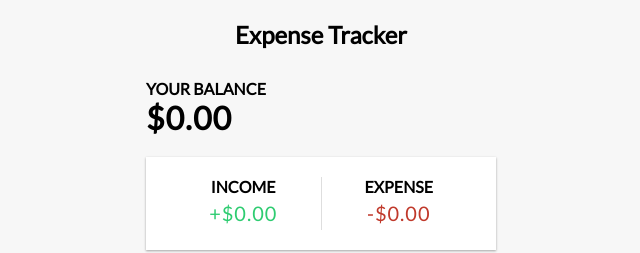
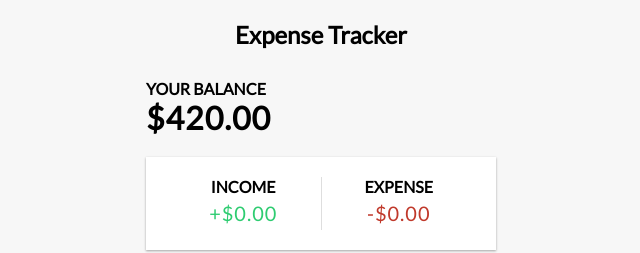
Before and after one commit to Alan0985/expense_tracker, a React (Create React App) app: page / in a window 1280 px wide. Shown: the top 253 px of the page, without its empty margins (319-959 px from the left). Built offline with nearby package versions, Linux system fonts and the light colour scheme.

Commit message:
Balance Done

```diff
--- a/src/components/Balance.js
+++ b/src/components/Balance.js
@@ -1,10 +1,17 @@
-import React from "react";
+import React, { useContext } from "react";
+import { GlobalContext } from "../context/GlobalState";
 
 export const Balance = () => {
+  const { transactions } = useContext(GlobalContext);
+
+  const amounts = transactions.map((transaction) => transaction.amount);
+
+  const total = amounts.reduce((acc, item) => (acc += item), 0).toFixed(2);
+
   return (
     <div>
       <h4>Your Balance</h4>
-      <h1>$0.00</h1>
+      <h1>${total}</h1>
     </div>
   );
 };
```
